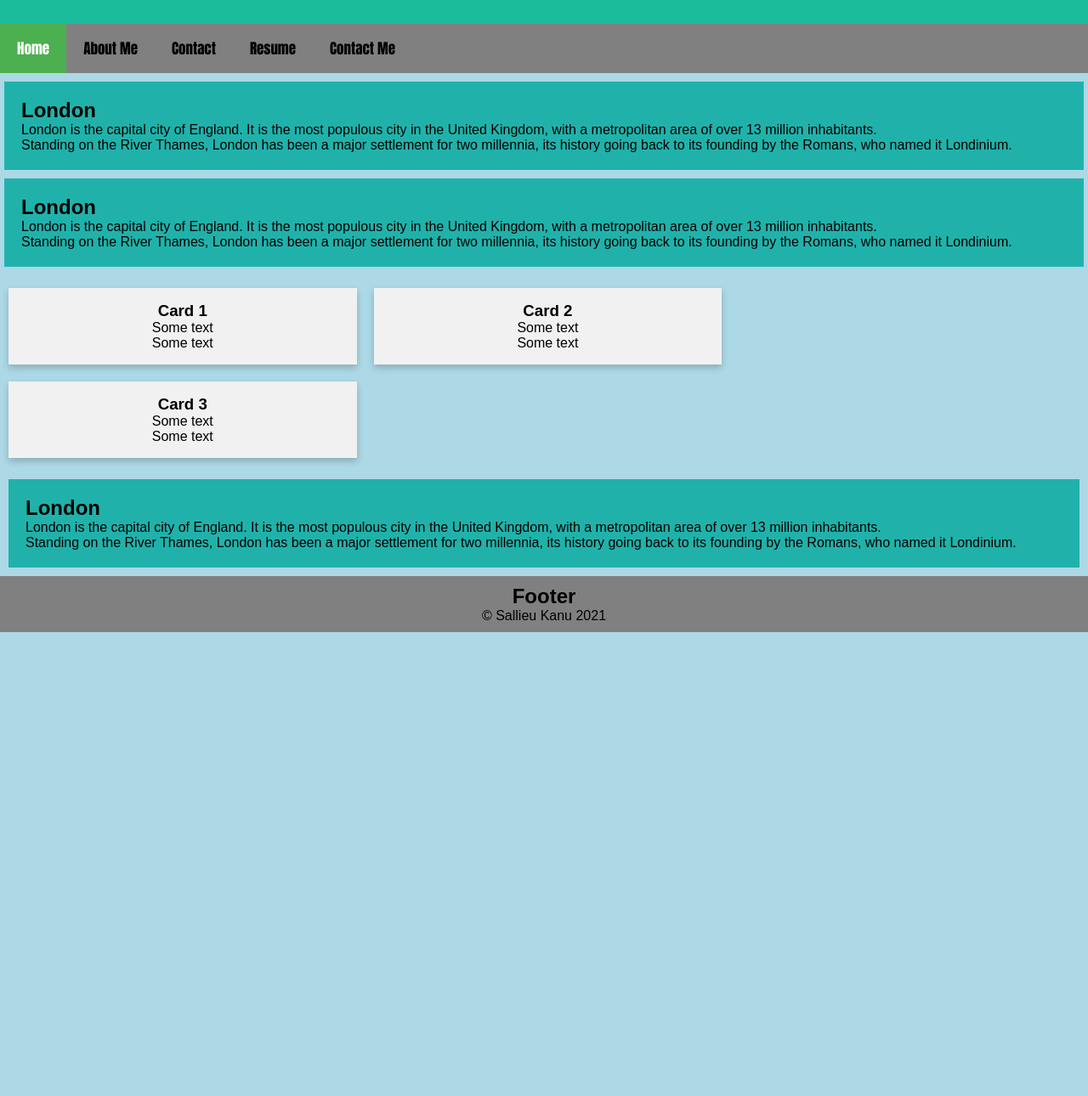
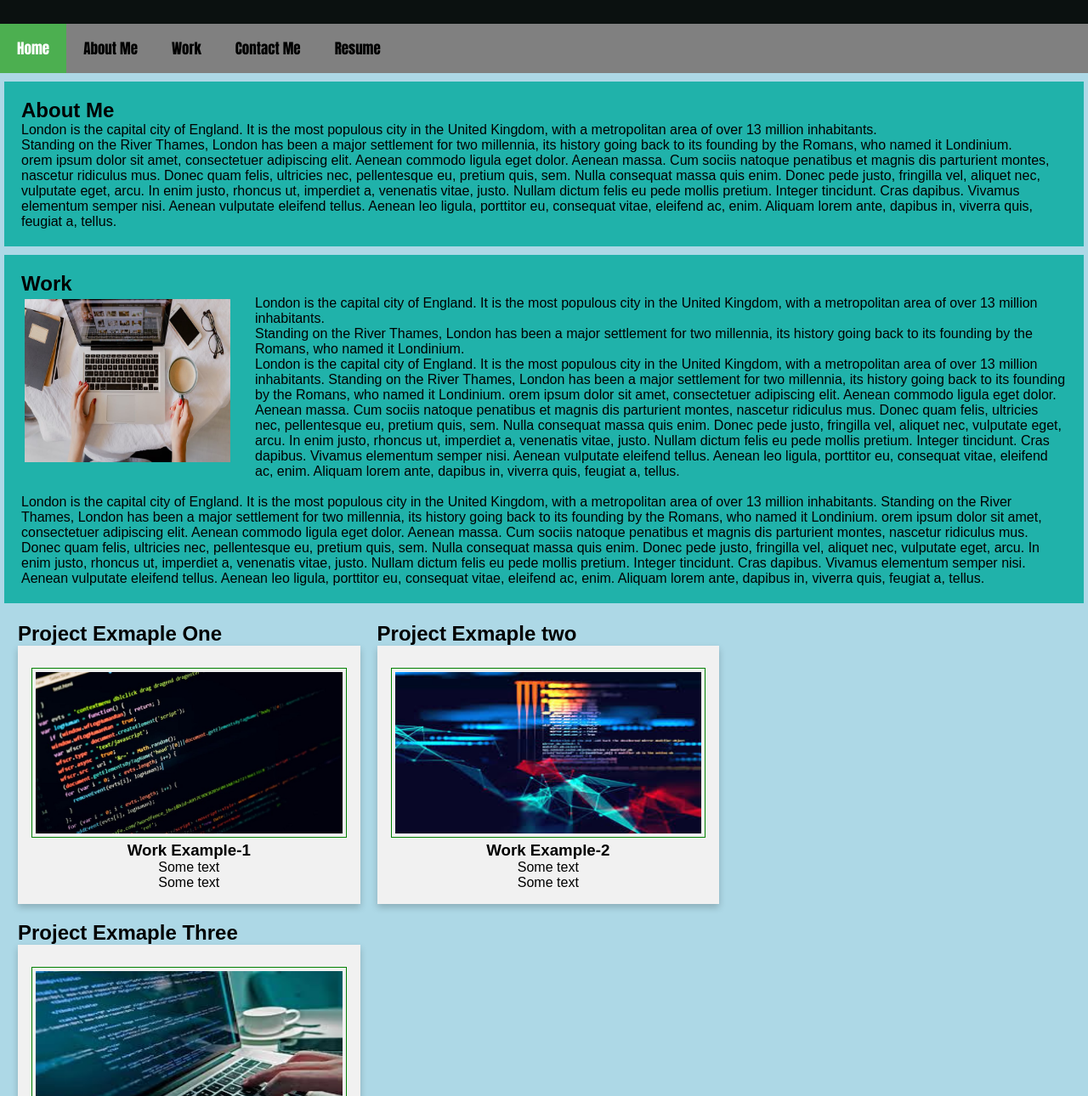
Before and after one commit to salmankanu/assignment_2, a plain HTML site: page index.html in a window 1280 px wide. Shown: the part 132-1422 px from the top of the page at 85% size. Before the commit the page ends 876 px from the top, so only its background shows below. Drawn offline with Linux system fonts and the light colour scheme.

Commit message:
assignment_2

```diff
--- a/asset/css/styles.css
+++ b/asset/css/styles.css
@@ -11,7 +11,7 @@
 .header {
   padding: 80px;
   text-align: center;
-  background: #1abc9c;
+  background: #0b1110;
   color: white;
   height: 50px;
 
@@ -67,34 +67,92 @@
     padding: 16px;
     text-align: center;
     background-color: #f1f1f1;
+    transition: 0.3s;
+
   }
+  /*about me section design style*/
   #about-me {
       padding: 20px;
       background-color: lightseagreen;
       margin: 10px;
 
   }
+  /*work section design style*/
   #work {
     padding: 20px;
     background-color:lightseagreen;
     margin: 10px;
 
 }
-
+/*container design style*/
+.container {
+  padding: 2px 16px;
+}
+  /* contact me section design*/
   #contact-me {
     padding: 20px;
     background-color: lightseagreen;
     margin: 10px;
   }
+/*element type selector style floating left and right*/
+.float-left {
+  float: left;
+  margin-right: 25px;
+  padding:4px;
+  width: 60px 70px;
+  position: relative;
+  width: 250px;
+  height: 200px;
 
-
+}
+/*img flow for work experience*/
+.float-top {
+   width: 250px;
+  height: 200px;
+  top: 30px;
+  left: 30px;
+  border: 1px green solid;
+  float: auto;
+padding: 4px;
+margin-top: 10px;
+flex-flow: wrap;
+}
+ /*footer style*/
 .footer {
-  padding: 10px;
+  padding: 15px;
   text-align: center;
   background: grey;
   margin: 0px;
   color: black;
 }
+.fa {
+  padding: 10px;
+  font-size: 15px;
+  width: 15px;
+  text-align: center;
+  text-decoration: none;
+  margin: 5px 2px;
+}
+
+.fa:hover {
+    opacity: 0.7;
+}
+
+.fa-facebook {
+  background: #3B5998;
+  color: white;
+}
+
+.fa-twitter {
+  background: #55ACEE;
+  color: white;
+}
+
+.fa-linkedin {
+  background: #007bb5;
+  color: white;
+}
+
 .content {
     background-color: lightblue;
     padding: 5px;
@@ -112,3 +170,15 @@
   font-family: Impact, Haettenschweiler, 'Arial Narrow Bold', sans-serif;
 
 }
+#h3 {
+  font-size: 20px;
+  float: top;
+
+}
+/*text flow for h2*/
+.h2 {
+  text-align: center;
+}
+#work-3-img {
+  float: left;
+}
--- a/index.html
+++ b/index.html
@@ -15,9 +15,9 @@
     <div class="topnav">
         <a class="active" href="#home">Home</a>
         <a href="#about-me">About Me</a>
-        <a href="#work">Contact</a>
-        <a href="#resume">Resume</a>
+        <a href="#work">Work</a>
         <a href="#contact-me">Contact Me</a>
+        <a href="../assignment_2/resume/resume.html">Resume</a>
       </div>
   </div>
 
@@ -26,41 +26,62 @@
 <div class="row">
   <div class="section">
           <article class="about-me" id="about-me">
-            <h1>London</h1>
+            <h1>About Me</h1>
             <p>London is the capital city of England. It is the most populous city in the  United Kingdom, with a metropolitan area of over 13 million inhabitants.</p>
             <p>Standing on the River Thames, London has been a major settlement for two millennia, its history going back to its founding by the Romans, who named it Londinium.</p>
+            <p>orem ipsum dolor sit amet, consectetuer adipiscing elit. Aenean commodo ligula eget dolor. Aenean massa. Cum sociis natoque penatibus et magnis dis parturient montes, nascetur ridiculus mus. Donec quam felis, ultricies nec, pellentesque eu, pretium quis, sem. Nulla consequat massa quis enim. Donec pede justo, fringilla vel, aliquet nec, vulputate eget, arcu. In enim justo, rhoncus ut, imperdiet a, venenatis vitae, justo. Nullam dictum felis eu pede mollis pretium. Integer tincidunt. Cras dapibus. Vivamus elementum semper nisi. Aenean vulputate eleifend tellus. Aenean leo ligula, porttitor eu, consequat vitae, eleifend ac, enim. Aliquam lorem ante, dapibus in, viverra quis, feugiat a, tellus.</p>
         </div>
 
 
       <article class="work" id="work">
-          <h1>London</h1>
+          <h1>Work</h1>
+          <img src="../assignment_2/asset/image/work-img.jpg" class="float-left" alt="Work Image">
           <p>London is the capital city of England. It is the most populous city in the  United Kingdom, with a metropolitan area of over 13 million inhabitants.</p>
           <p>Standing on the River Thames, London has been a major settlement for two millennia, its history going back to its founding by the Romans, who named it Londinium.</p>
+          <p>London is the capital city of England. It is the most populous city in the United Kingdom, with a metropolitan area of over 13 million inhabitants.
+
+            Standing on the River Thames, London has been a major settlement for two millennia, its history going back to its founding by the Romans, who named it Londinium.
+
+            orem ipsum dolor sit amet, consectetuer adipiscing elit. Aenean commodo ligula eget dolor. Aenean massa. Cum sociis natoque penatibus et magnis dis parturient montes, nascetur ridiculus mus. Donec quam felis, ultricies nec, pellentesque eu, pretium quis, sem. Nulla consequat massa quis enim. Donec pede justo, fringilla vel, aliquet nec, vulputate eget, arcu. In enim justo, rhoncus ut, imperdiet a, venenatis vitae, justo. Nullam dictum felis eu pede mollis pretium. Integer tincidunt. Cras dapibus. Vivamus elementum semper nisi. Aenean vulputate eleifend tellus. Aenean leo ligula, porttitor eu, consequat vitae, eleifend ac, enim. Aliquam lorem ante, dapibus in, viverra quis, feugiat a, tellus.</p>
+            <br>
+            <p>London is the capital city of England. It is the most populous city in the United Kingdom, with a metropolitan area of over 13 million inhabitants.
+
+              Standing on the River Thames, London has been a major settlement for two millennia, its history going back to its founding by the Romans, who named it Londinium.
+
+              orem ipsum dolor sit amet, consectetuer adipiscing elit. Aenean commodo ligula eget dolor. Aenean massa. Cum sociis natoque penatibus et magnis dis parturient montes, nascetur ridiculus mus. Donec quam felis, ultricies nec, pellentesque eu, pretium quis, sem. Nulla consequat massa quis enim. Donec pede justo, fringilla vel, aliquet nec, vulputate eget, arcu. In enim justo, rhoncus ut, imperdiet a, venenatis vitae, justo. Nullam dictum felis eu pede mollis pretium. Integer tincidunt. Cras dapibus. Vivamus elementum semper nisi. Aenean vulputate eleifend tellus. Aenean leo ligula, porttitor eu, consequat vitae, eleifend ac, enim. Aliquam lorem ante, dapibus in, viverra quis, feugiat a, tellus.</p>
       </div>
     </div>
 
 
-    <div class="content">
+    <div class="container">
+
         <div class="row">
+
             <div class="column">
-              <div class="card">
-                <h3>Card 1</h3>
+              <h2>Project Exmaple One</h2>
+                <div class="card">
+                <img src="../assignment_2/asset/image/work-1.jpg" class="float-top" style="width: 100%;" alt="Work-1 img">
+                <h3>Work Example-1</h3>
                 <p>Some text</p>
                 <p>Some text</p>
               </div>
             </div>
 
             <div class="column">
+              <h2>Project Exmaple two</h2>
               <div class="card">
-                <h3>Card 2</h3>
+                <img src="../assignment_2/asset/image/work-2.jpg" class="float-top" style="width: 100%;" alt="Work-2 img">
+                <h3>Work Example-2</h3>
                 <p>Some text</p>
                 <p>Some text</p>
               </div>
             </div>
 
             <div class="column">
+              <h2>Project Exmaple Three</h2>
               <div class="card">
-                <h3>Card 3</h3>
+                <img src="../assignment_2/asset/image/work-3.jpg" class="float-top" style="width: 100%;" alt="Work-3 img">
+                <h3>Work Example-3</h3>
                 <p>Some text</p>
                 <p>Some text</p>
               </div>
@@ -70,18 +91,23 @@
     </div>
 
     <div class="section">
-      <article class="contact-me" id="about-me">
-        <h1>London</h1>
+      <article class="contact-me" id="contact-me">
+        <h1>Contact Me</h1>
         <p>London is the capital city of England. It is the most populous city in the  United Kingdom, with a metropolitan area of over 13 million inhabitants.</p>
         <p>Standing on the River Thames, London has been a major settlement for two millennia, its history going back to its founding by the Romans, who named it Londinium.</p>
+        <br>
+        <p><b>Mobile</b>: 000-000-000</p>
+        <p><b>Email</b>:example@gmail.com</p>
+
+
     </div>
 
 
 
 
     <div class="footer">
-        <h2>Footer</h2>
-        &copy Sallieu Kanu 2021
+
+              &copy Sallieu Kanu 2021
       </div>
 
 
--- /dev/null
+++ b/resume/assets/css/styles.css
@@ -0,0 +1,96 @@
+
+* {
+    box-sizing: border-box;
+    padding: 0;
+    margin: 0;
+}
+.header {
+  text-align: center;
+  padding: 20px;
+  font-family: 'Trebuchet MS', 'Lucida Sans Unicode', 'Lucida Grande', 'Lucida Sans', Arial, sans-serif;
+  background-color: #2a607c;
+  color: #ffffff;
+  height: 100%;
+}
+/* Create two equal columns that floats next to each other */
+.column {
+    float: left;
+    width: 50%;
+    padding: 10px;
+  }
+  /*resume img style to make it round*/
+  img {
+    border-radius: 50%;
+    float: center;
+  }
+  #resume-image {
+    float: center;
+  }
+  /* Clear floats after the columns */
+  .row:after {
+    content: "";
+    display: table;
+    clear: both;
+  }
+  .container {
+    background-color: rgb(67, 88, 102);
+    padding: 30px;
+    margin: 10px;
+    height: 100%;
+    align:right;
+    }
+  }
+
+  .topnav {
+    height: 100%;
+    width: 0;
+    position: fixed;
+    z-index: 1;
+    top: 0;
+    left: 0;
+    background-color: #111;
+    overflow-x: hidden;
+    transition: 0.5s;
+    padding-top: 60px;
+    dis
+  }
+
+  .topnav a {
+    padding: 8px 8px 8px 32px;
+    text-decoration: none;
+    font-size: 25px;
+    color: #818181;
+    display: inline;
+    transition: 0.3s;
+  }
+
+  .sidenav a:hover {
+    color: #f1f1f1;
+  }
+
+  .sidenav .closebtn {
+    position: absolute;
+    top: 0;
+    right: 25px;
+    font-size: 36px;
+    margin-left: 50px;
+  }
+
+
+  .footer {
+    padding: 15px;
+    background-color: grey;
+    text-align: center;
+    color: white;
+    font-size: 20px;
+    margin-top: 20px;
+  }
+
+
+  /* Responsive columns - one column layout (vertical) on small screens */
+  @media screen and (max-width: 1000px) {
+    .column {
+      width: 100%;
+      display: block;
+      margin-top: 20px;
+    }
```
Also changed, not shown: resume/resume.html (added, +59 -0 lines), asset/image/img_snowtops.jpg (added), asset/image/work-1.jpg (added), asset/image/work-2.jpg (added), asset/image/work-3.jpg (added), asset/image/work-img.jpg (added), resume/assets/image/resume-image.jpg (added).
